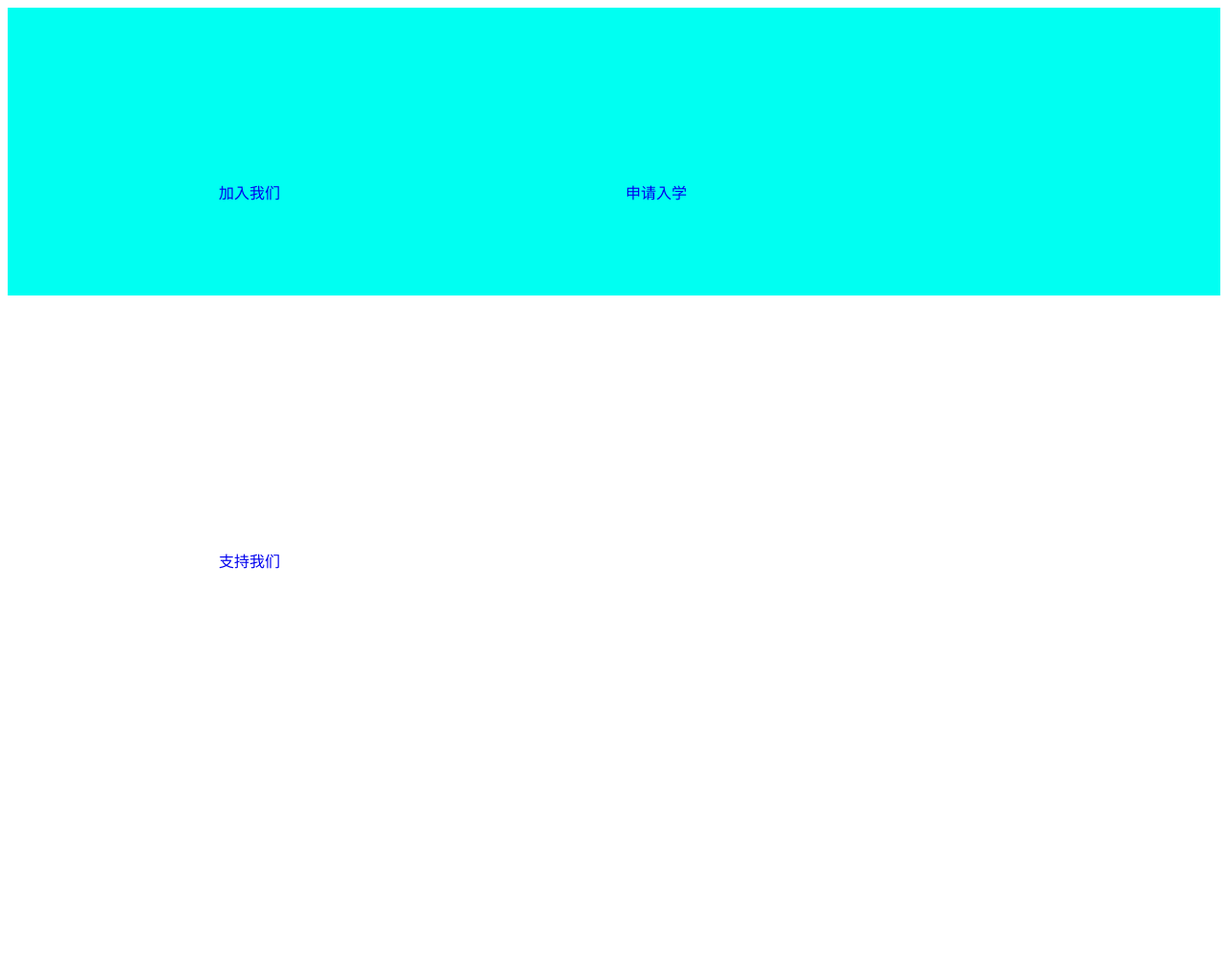
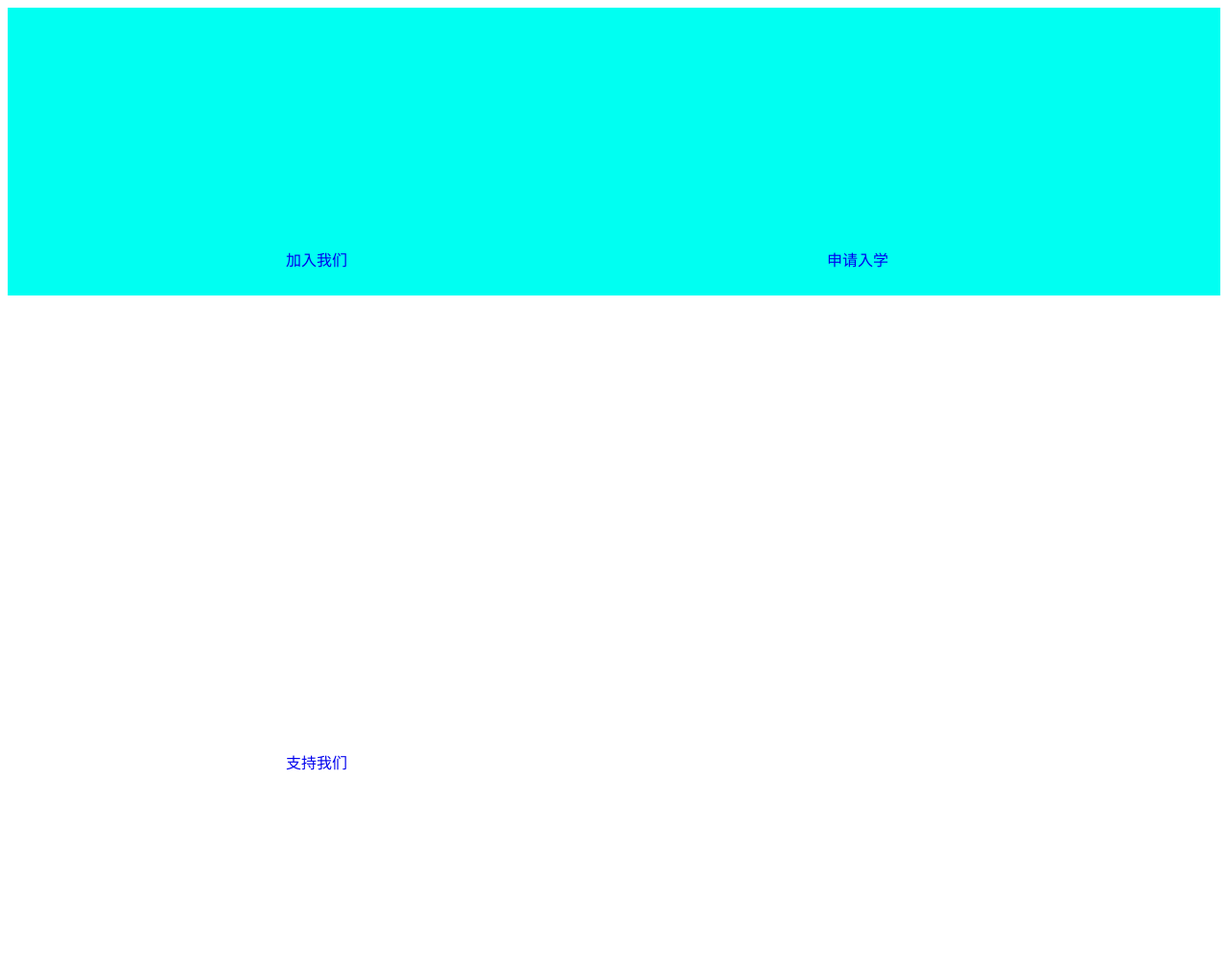
Before and after one commit to Lizngzai/6666, a plain HTML site: page index.html in a window 1280 px wide. Shown: the whole page at 96% size. Before the commit the page ends 800 px from the top, so only its background shows below. Drawn offline with Linux system fonts and the light colour scheme.

Commit message:
Update index.html

```diff
--- a/index.html
+++ b/index.html
@@ -17,7 +17,7 @@
         display: inline;
         float: left;
         margin: 50px;
-        padding: 130px;
+        padding: 200px;
    }
   </style>
  </head>
```
